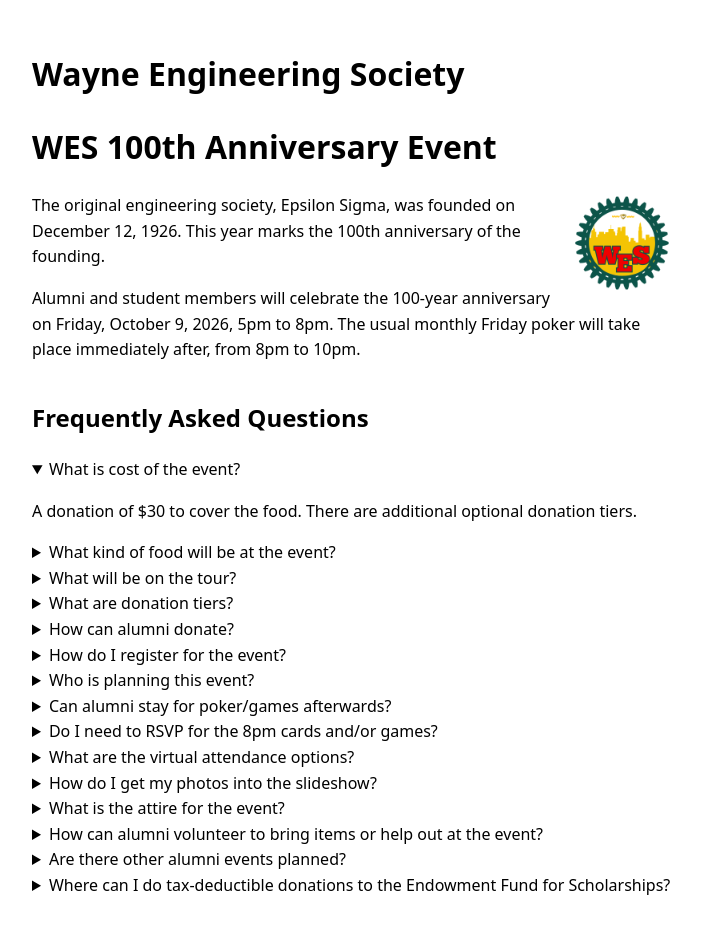
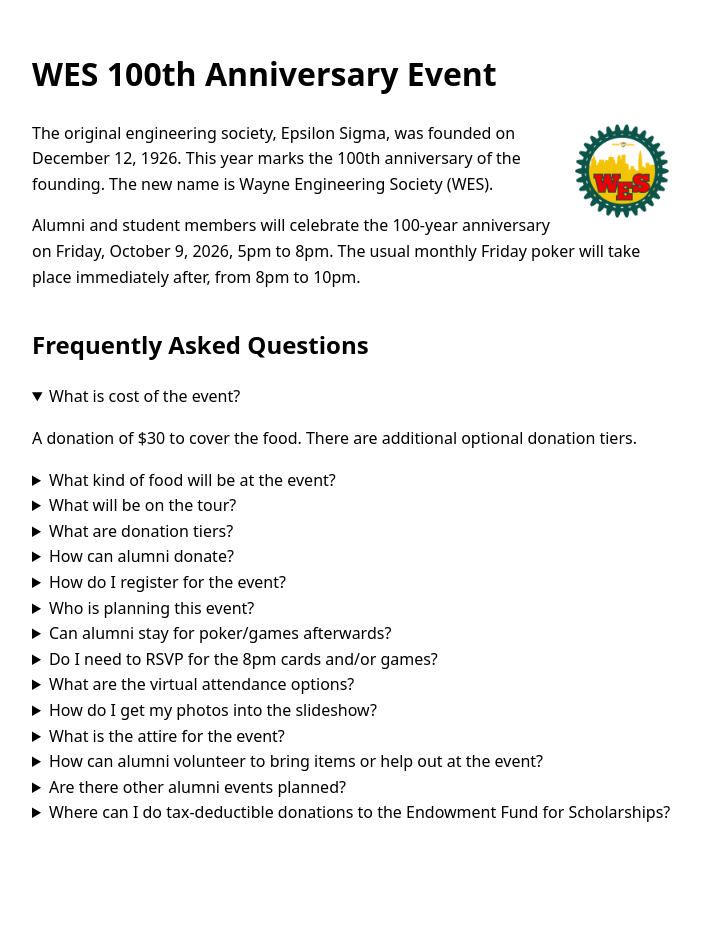
Before and after one commit to mciechanumich/WES100, a Jekyll site: the page built from docs/index.html, in a window 1280 px wide. Shown: the whole page, without its empty margins (288-989 px from the left). Built offline with Jekyll 4.4.1, drawn with Linux system fonts in a browser that asks for light colours; after the commit the page ends 900 px from its top, so only the background shows below that.

Commit message:
fix: title, adjusted text at top of layout

```diff
--- a/docs/_layouts/default.html
+++ b/docs/_layouts/default.html
@@ -52,7 +52,7 @@
     <nav><a href="{{ '/' | relative_url }}">← Home</a></nav>
 {% endunless %}
 
-  <h1>{{ page.title }}</h1>
+  <!-- <h1>{{ page.title }}</h1> -->
 
   {{ content }}
 
--- a/docs/index.html
+++ b/docs/index.html
@@ -1,13 +1,13 @@
 ---
 layout: default
-title: Wayne Engineering Society
+title: WES 100th Anniversary Event
 ---
 <h1>WES 100th Anniversary Event</h1>
 <div class="wrap-container">
   <img src="images/WESlogo.png" alt="WES log" class="right-img" width=100>
 <div>
   <p>
-    The original engineering society, Epsilon Sigma, was founded on December 12, 1926. This year marks the 100th anniversary of the founding.
+    The original engineering society, Epsilon Sigma, was founded on December 12, 1926. This year marks the 100th anniversary of the founding. The new name is Wayne Engineering Society (WES).
   </p>
   <p>
     Alumni and student members will celebrate the 100-year anniversary on Friday, October 9, 2026, 5pm to 8pm. The usual monthly Friday poker will take place immediately after, from 8pm to 10pm.
```
